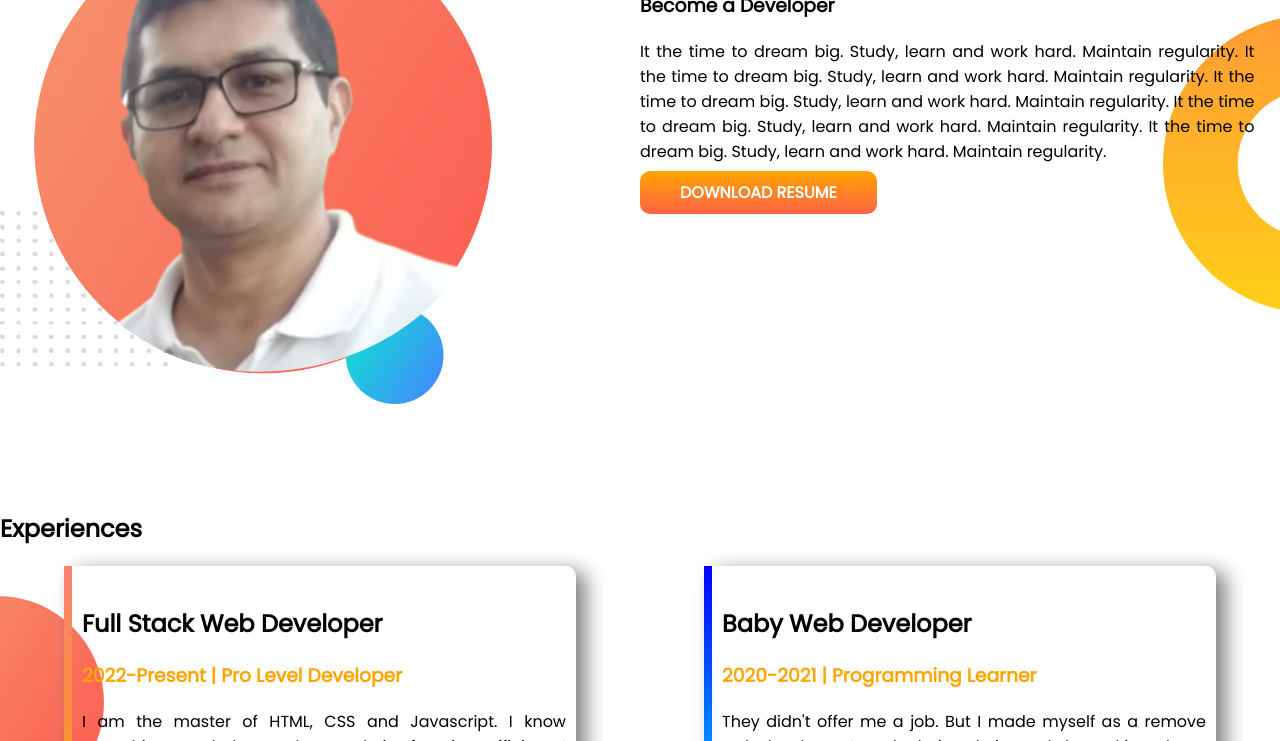
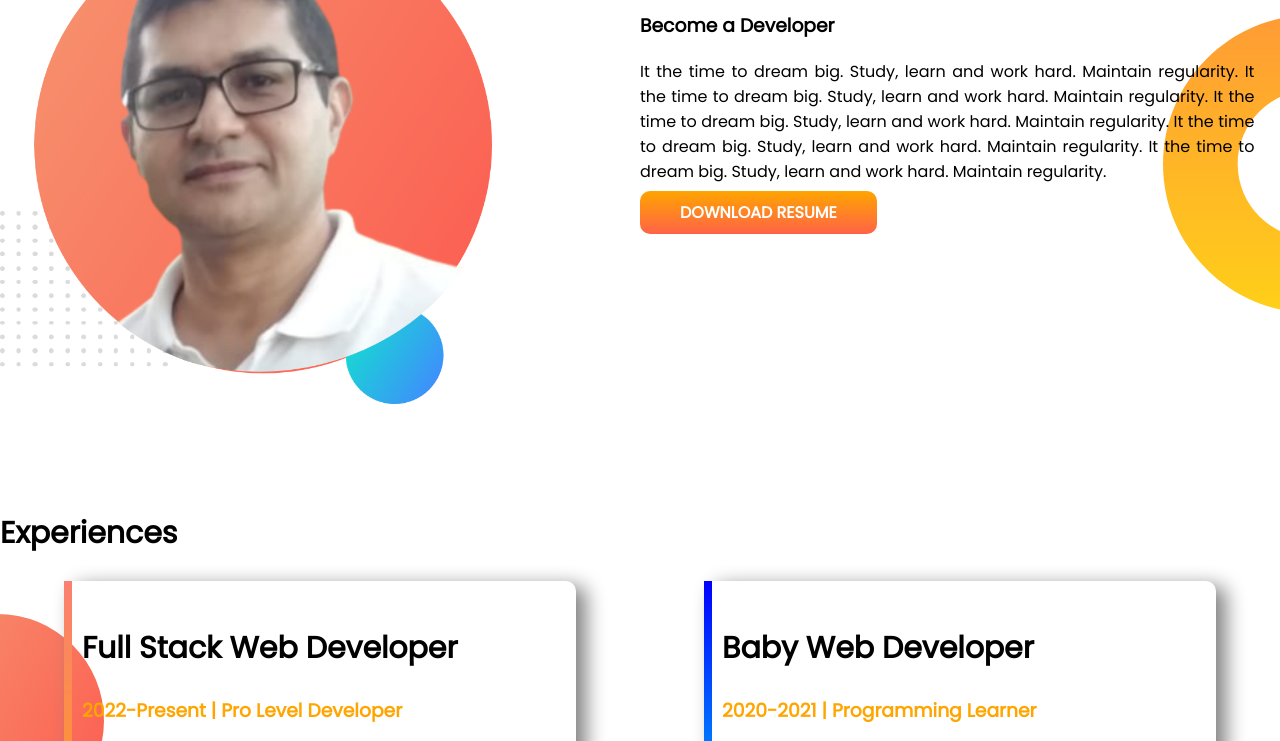
Before and after one commit to sac090909/developer_portfolio, a plain HTML site: page index.html in a window 1280 px wide. Shown: the part 597-1338 px from the top of the page. Drawn offline with Linux system fonts and the light colour scheme.

Commit message:
h2 font size change

```diff
--- a/style.css
+++ b/style.css
@@ -6,7 +6,9 @@ body {
 h1 {
   font-size: 50px;
 }
-
+h2 {
+  font-size: 30px;
+}
 div .orange-name {
   color: orange;
 }
```
